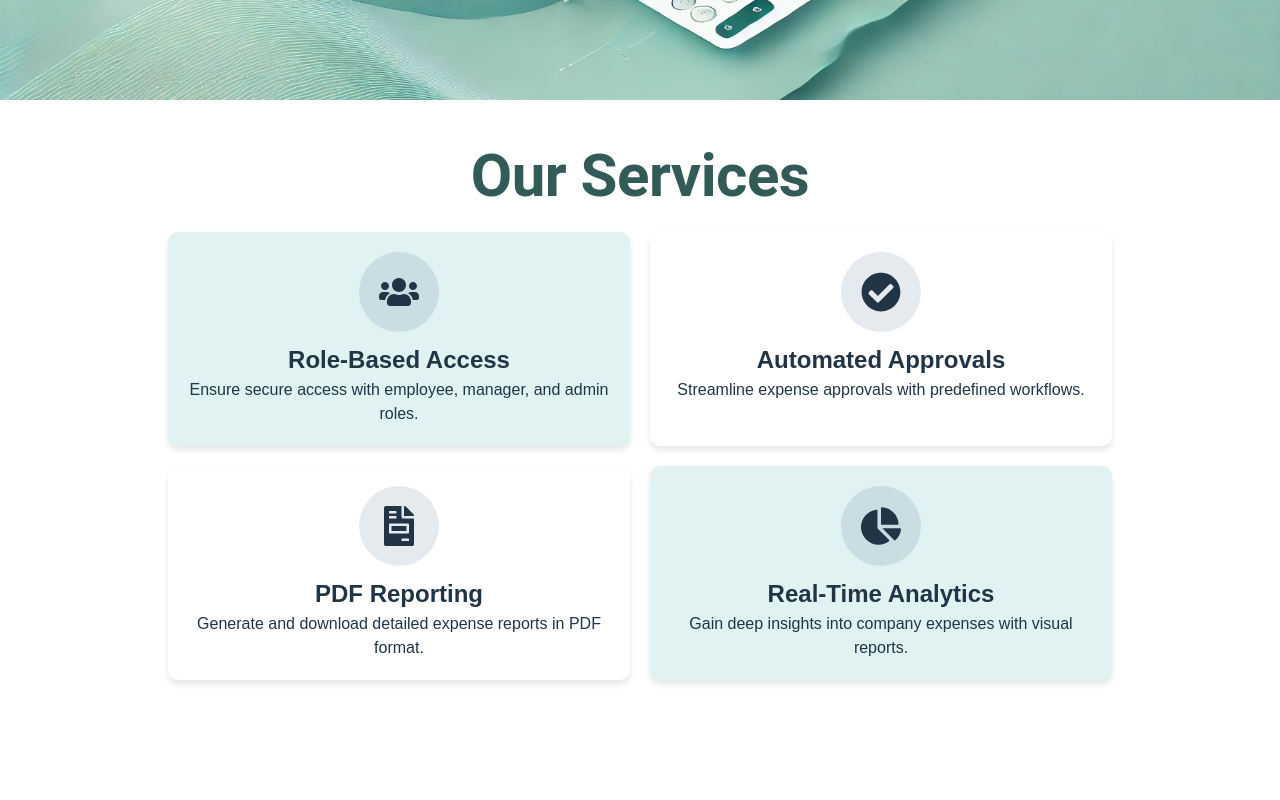
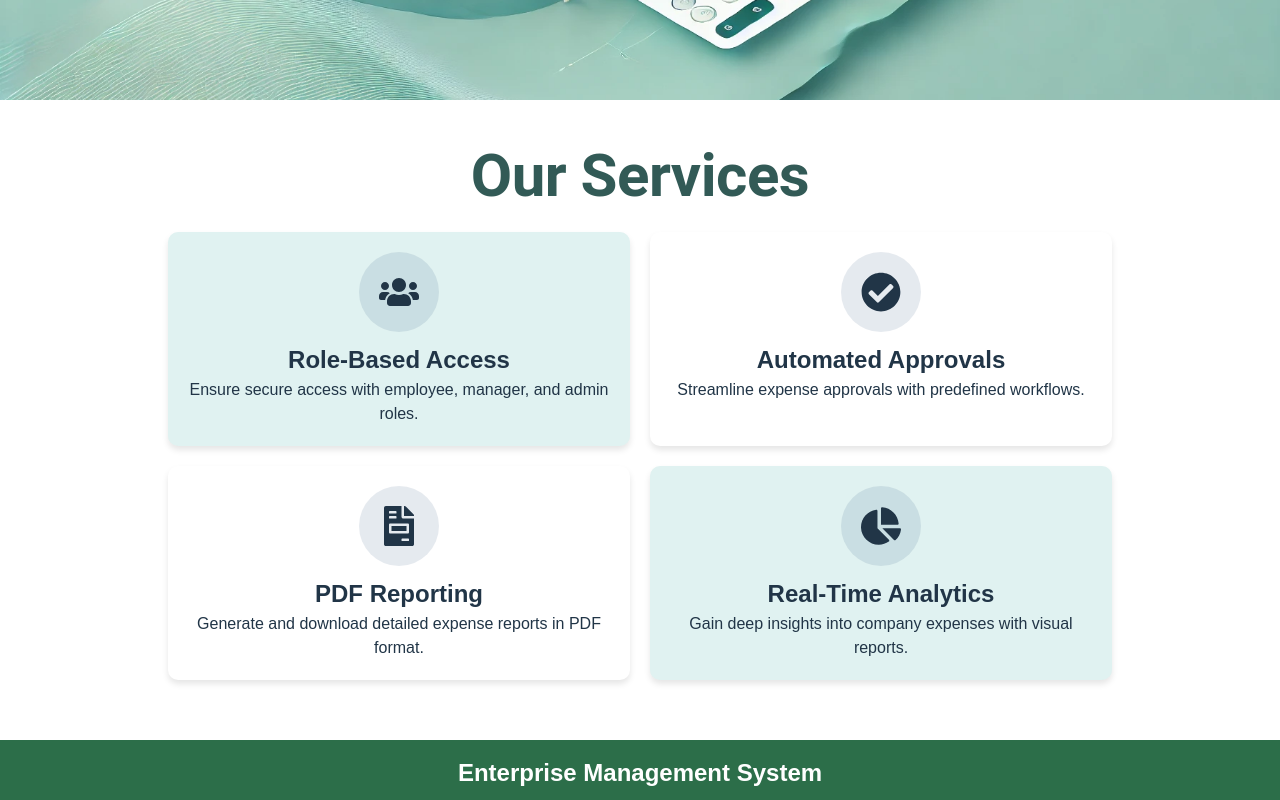
Before and after one commit to Ak3161/Zidio-Enterprise-Expense-Managemnet-Sysytem, a React (Vite) app in the folder FrontEnd/: page / in a window 1280 px wide. Shown: the part 440-1240 px from the top of the page. Before the commit the page ends 1180 px from the top, so only its background shows below. Built offline with nearby package versions, Linux system fonts and the light colour scheme.

Commit message:
Footer fixed

```diff
--- a/FrontEnd/src/components/Footer.jsx
+++ b/FrontEnd/src/components/Footer.jsx
@@ -2,7 +2,15 @@ import React from "react";
 import "../css/footer.css";
 
 const Footer = () => {
-  return <div className="footer-box"></div>;
+  return (
+    <footer className="footer">
+      <h2>Enterprise Management System</h2>
+      {/* <p>
+        Mail: <a href="mailto:exxpensify.pro@company.com">exxpensify.pro@company.com</a>
+      </p>
+      <p className="terms">Terms and Conditions apply <span>*</span></p> */}
+    </footer>
+  );
 };
 
 export default Footer;
--- a/FrontEnd/src/css/footer.css
+++ b/FrontEnd/src/css/footer.css
@@ -1,9 +1,52 @@
-.footer-box {
+.footer {
     background-color: #2C6E49;
+    color: white;
+    padding: 15px 10px;
+    width: 100%;
+    bottom: 0;
+    left: 0;
+    display: flex;
     height: 60px;
     width: 100%;
     /* position: fixed; */
     bottom: 0;
     left: 0;
     /* margin-top: auto; */
+    position: relative;
+    top: 0%;
+    left: 0%;
+    display: flex;
+    width: 100%;
+    z-index: 1;
+    flex-direction: column;
+    z-index: 1;
+    gap: 5px;
+    /* Adds spacing between lines */
 }
+
+.footer h2 {
+    font-size: 1.5rem;
+    margin-bottom: 5px;
+}
+
+/* .footer p {
+    font-size: 1rem;
+    margin: 0;
+} */
+
+.footer a {
+    color: #FFD700;
+    /* Gold color for better visibility */
+    text-decoration: none;
+    font-weight: bold;
+}
+
+.footer .terms {
+    font-size: 0.9rem;
+    margin-top: 5px;
+}
+
+.footer .terms span {
+    color: red;
+    font-weight: bold;
+}
```
